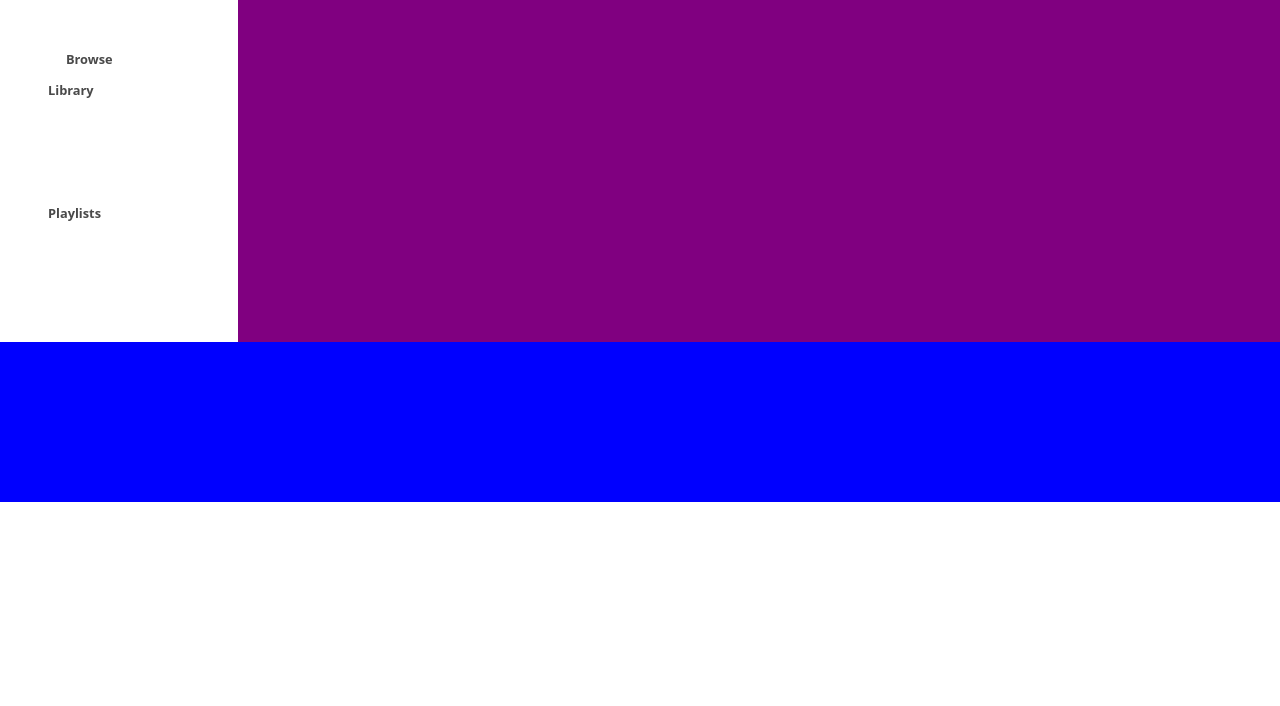
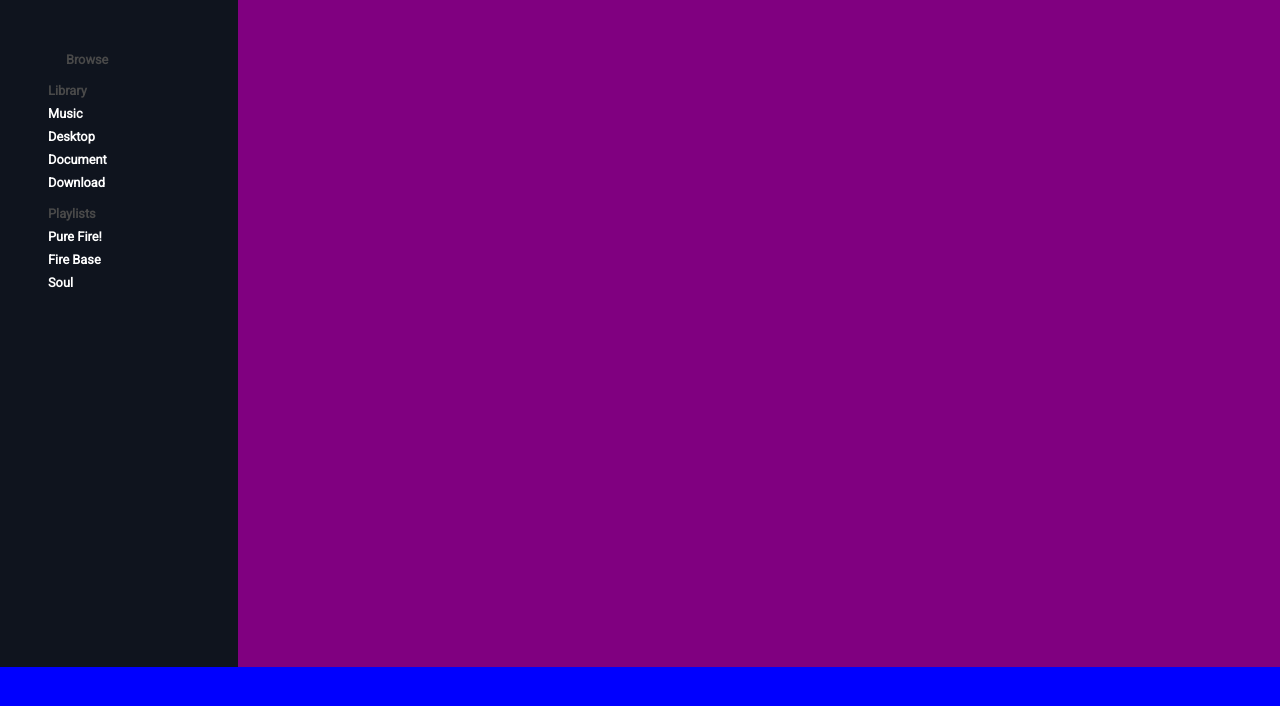
Before and after one commit to slick-codes/mongo-player, a SvelteKit app: page / in a window 1280 px wide. Shown: the top 706 px of the page. Built offline with nearby package versions, Linux system fonts and the light colour scheme; some icons are missing.

Commit message:
add initial route files

```diff
--- a/src/routes/+layout.svelte
+++ b/src/routes/+layout.svelte
@@ -3,25 +3,21 @@
 	import '../app.postcss';
 	import '../app.postcss';
 	let darkmode: boolean;
-
-	isDarkMode.subscribe((value: boolean) => (darkmode = value));
-	let about = ` Hello, my name is Paul Ezekiel-Hart and I am an experienced MEVN stack developer, Brand Identity, and Product Designer with ${
-		new Date().getFullYear() - 2018 + 1
-	} years of working experience, as a freelancer and a Software Engineer at Technoville. I am open to freelancing, remote jobs, and collaboration.`;
 </script>
 
 <svelte:head>
 	<title>Paul Ezekiel-Hart Portfolio Website</title>
-	<meta name="theme-color" content={darkmode ? '#191627' : '#eeeeee'} />
+	<!-- <meta name="theme-color" content={darkmode ? '#191627' : '#eeeeee'} />
 	<meta name="description" content={about} />
 
 	<meta property="og:title" content="Paul Ezekiel-Hart Portfolio" />
 	<meta property="og:description" content={about} />
-	<meta property="og:image" content="/images/avatar.png" />
+	<meta property="og:image" content="/images/avatar.png" /> -->
 </svelte:head>
 <main>
 	<slot />
 </main>
 
 <style global lang="scss">
+	@import url("../assets/scss/main.scss")
 </style>
--- a/src/routes/+page.svelte
+++ b/src/routes/+page.svelte
@@ -2,9 +2,16 @@
 	import Home from './../components/Home.svelte';
 </script>
 
-<main class="" >
+<main  >
 	<Home />
 </main>
 
 <style lang="scss">
+	main{
+        // padding:1em;
+        background:#0f141e;
+		height:100vh;
+		width: 100%;
+		// padding:2em;
+	}
 </style>
```
